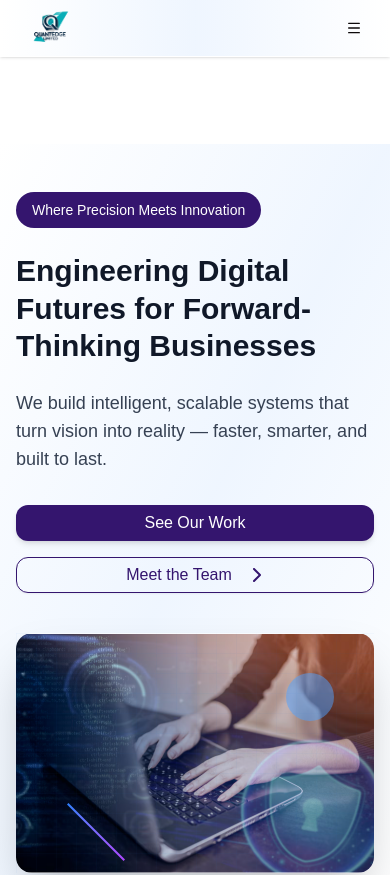
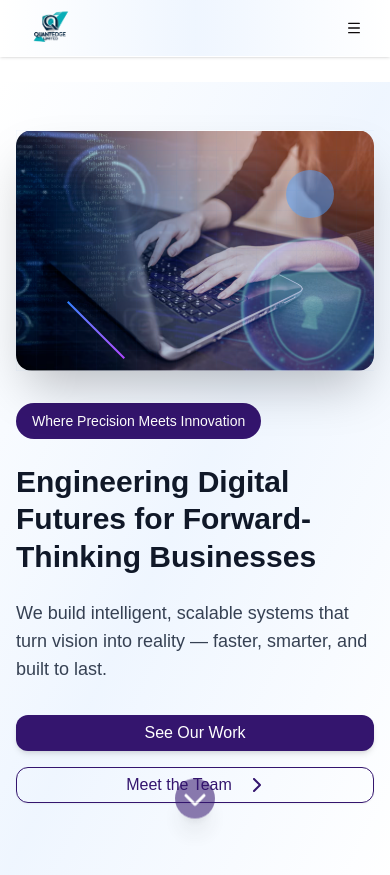
Before and after one commit to QuantEdge-Limited/company-website, a Next.js app: page / in a window 390 px wide. Shown: the top 875 px of the page. Built offline with nearby package versions, Linux system fonts and the light colour scheme.

Commit message:
Update herosection responsiveness

```diff
--- a/components/Home features/HeroSection.tsx
+++ b/components/Home features/HeroSection.tsx
@@ -1,22 +1,35 @@
-import React from "react";
+"use client";
+
+import React, { useEffect, useState } from "react";
 import { Button } from "../ui/button";
-import { FaChevronRight } from "react-icons/fa6";
+import { FaChevronDown, FaChevronRight } from "react-icons/fa6";
 
 export default function HeroSection() {
+
+  const [showArrow, setShowArrow] = useState(true);
   const scrollToServices = () => {
     const servicesSection = document.getElementById("services");
     servicesSection?.scrollIntoView({ behavior: "smooth" });
   };
 
-  const scrollToAbout = () => {
-    const aboutSection = document.getElementById("about");
-    aboutSection?.scrollIntoView({ behavior: "smooth" });
+  const scrollToTeam = () => {
+    const teamSection = document.getElementById("team");
+    teamSection?.scrollIntoView({ behavior: "smooth" });
   };
+
+  useEffect(() => {
+    const handleScroll = () => {
+      setShowArrow(window.scrollY < 100);
+    };
+
+    window.addEventListener("scroll", handleScroll);
+    return () => window.removeEventListener("scroll", handleScroll);
+  }, []);
 
   return (
     <section
       id="home"
-      className="relative w-full min-h-[92vh] max-sm:top-[72px] max-sm:mt-4 flex flex-col lg:flex-row items-center justify-between px-4 sm:px-6 md:px-8 lg:px-16 xl:px-20 py-12 sm:py-16 md:py-20 bg-gradient-to-br from-white via-blue-50 to-white"
+      className="relative w-full min-h-[92vh] max-sm:top-[10px] max-sm:mt-4 flex flex-col-reverse max-md:gap-8 lg:flex-row items-center justify-between px-4 sm:px-6 md:px-8 lg:px-16 xl:px-20 py-12 sm:py-16 md:py-20 bg-gradient-to-br from-white via-blue-50 to-white"
     >
       {/* Left Side: Text Content */}
       <div className="w-full lg:w-1/2 text-left mb-10 lg:mb-0">
@@ -45,7 +58,7 @@
           </Button>
 
           <Button
-            onClick={scrollToAbout}
+            onClick={scrollToTeam}
             variant="outline"
             className="w-full sm:w-auto border-[#34156e] text-[#34156e] hover:bg-[#f5f5f5] px-6 py-3 rounded-xl text-base font-medium transition-all duration-300 hover:shadow-md"
           >
@@ -85,6 +98,18 @@
           </div>
         </div>
       </div>
+      {/* Floating Scroll Indicator Arrow */}
+      {showArrow && (
+        <div className="absolute bottom-16 left-1/2 transform -translate-x-1/2 animate-bounce opacity-80 shadow-xl bg-[#34156e]/70 p-2 rounded-full">
+          <FaChevronDown
+            size={24}
+            className="text-white dark:text-[#34156e]"
+            // onClick={() => {
+            //   document.getElementById("about")?.scrollIntoView({ behavior: "smooth" });
+            // }}
+          />
+        </div>
+      )}
     </section>
   );
 }
```
